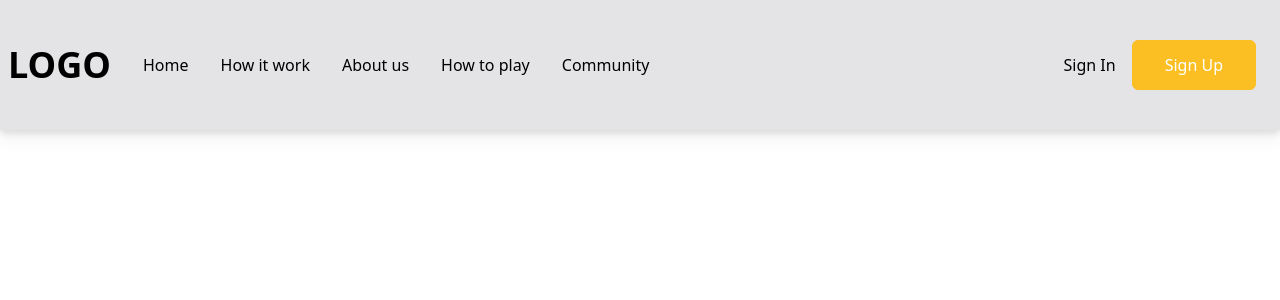
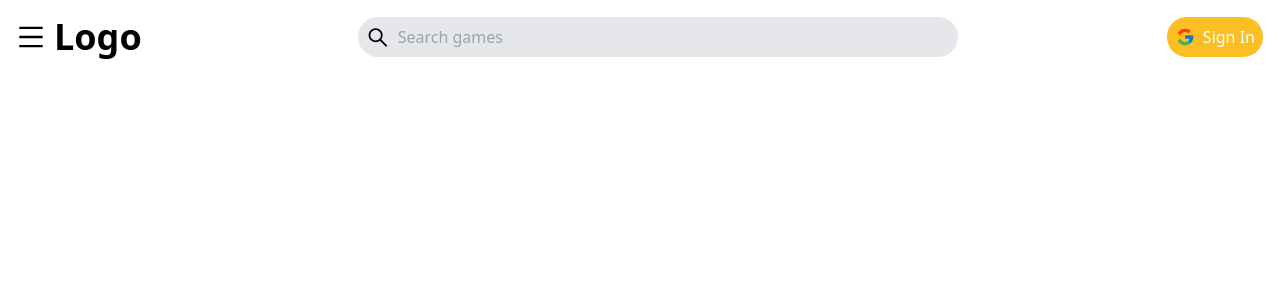
Before and after one commit to undefined-for-now/undefined, a React (Create React App) app in the folder game/: page / in a window 1280 px wide. Shown: the top 300 px of the page. Built offline with nearby package versions, Linux system fonts and the light colour scheme.

Commit message:
modified navbar

```diff
--- a/game/package.json
+++ b/game/package.json
@@ -9,6 +9,7 @@
     "@testing-library/user-event": "^13.2.1",
     "react": "^18.2.0",
     "react-dom": "^18.2.0",
+    "react-icons": "^4.9.0",
     "react-scripts": "5.0.1",
     "tailwindcss": "^3.3.2",
     "web-vitals": "^2.1.0"
--- a/game/src/App.js
+++ b/game/src/App.js
@@ -1,11 +1,12 @@
 import Navbar from "./components/Navbar";
+import Navbar2 from "./components/Navbar2";
 
 
 function App() {
   return (
-    <>
-     <Navbar/>
-    </>
+    <div>
+    <Navbar2/>
+    </div>
   );
 }
 
--- /dev/null
+++ b/game/src/components/Navbar2.jsx
@@ -0,0 +1,38 @@
+import React from 'react'
+import { AiOutlineMenu , AiOutlineSearch} from 'react-icons/ai'
+import {FcGoogle} from 'react-icons/fc'
+
+
+
+const Navbar2 = () => {
+    return (
+        <div className='max-w-[1640px] mx-auto flex justify-between items-center p-4'>
+            {/* Left Side */}
+            <div className='flex items-center'>
+                <div className='cursor-pointer'>
+                    <AiOutlineMenu size={30} />
+                </div>
+                <h1 className='text-2xl sm:text-3xl lg:text-4xl px-2 font-bold'>
+                    Logo
+                </h1>
+
+            </div>
+              {/* Search input*/}
+              <div className='bg-gray-200 rounded-full flex items-center px-2 w-[200px] sm:w-[600px] lg:[500px]'>
+                <AiOutlineSearch size={25} />
+                <input className='bg-transparent p-2  w-full focus: outline-none' type='text' placeholder='Search games' />
+
+              </div>
+
+              {/*Login button*/}
+              <div>
+                <button className='hidden md:flex items-center py-2 px-2 rounded-full border-white bg-amber-400  text-white '>
+               <FcGoogle size={20} className='mr-2'/>Sign In
+                </button>
+              </div>
+
+        </div>
+    )
+}
+
+export default Navbar2
```
Also changed, not shown: 1 other file (tests, documents, lock files or other folders).
